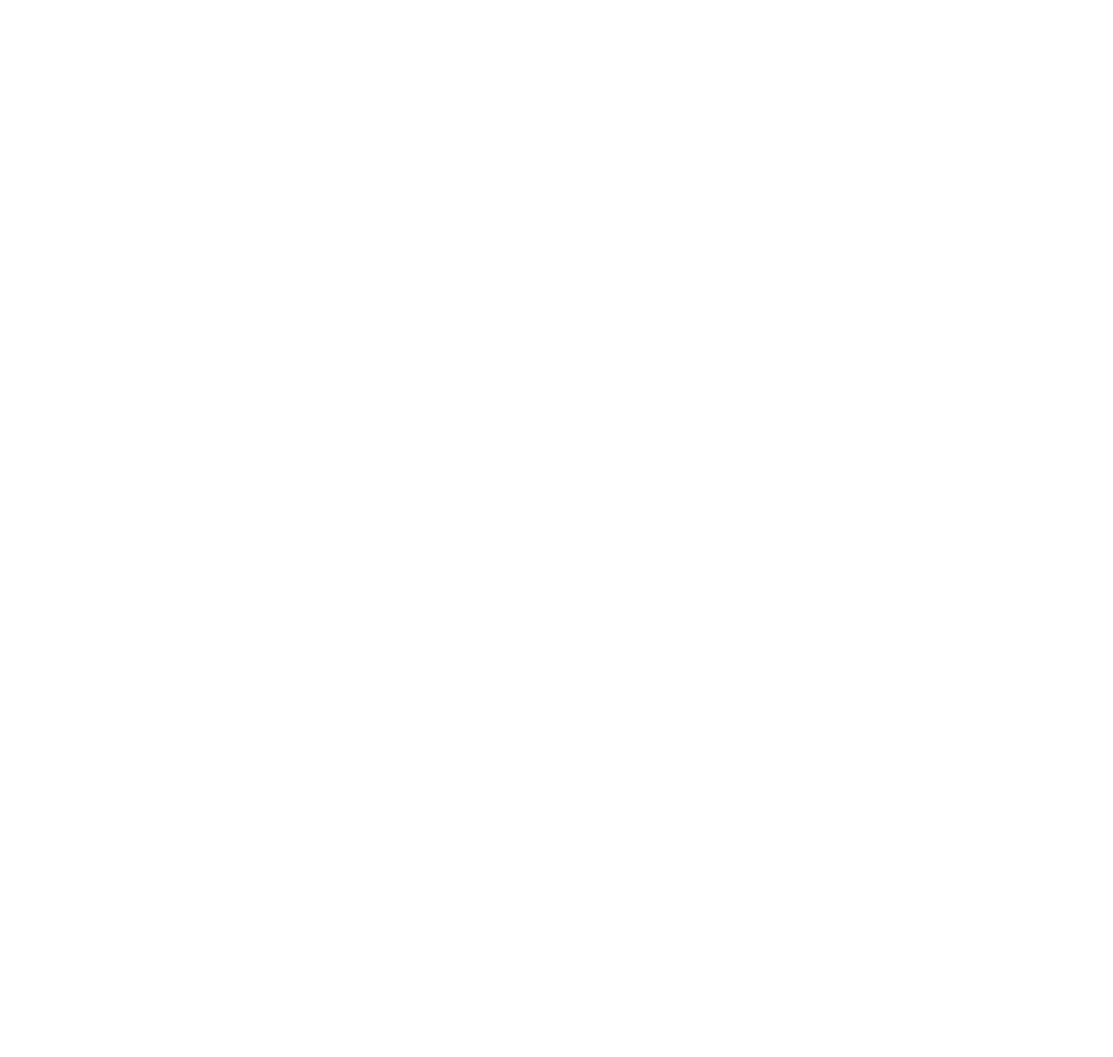
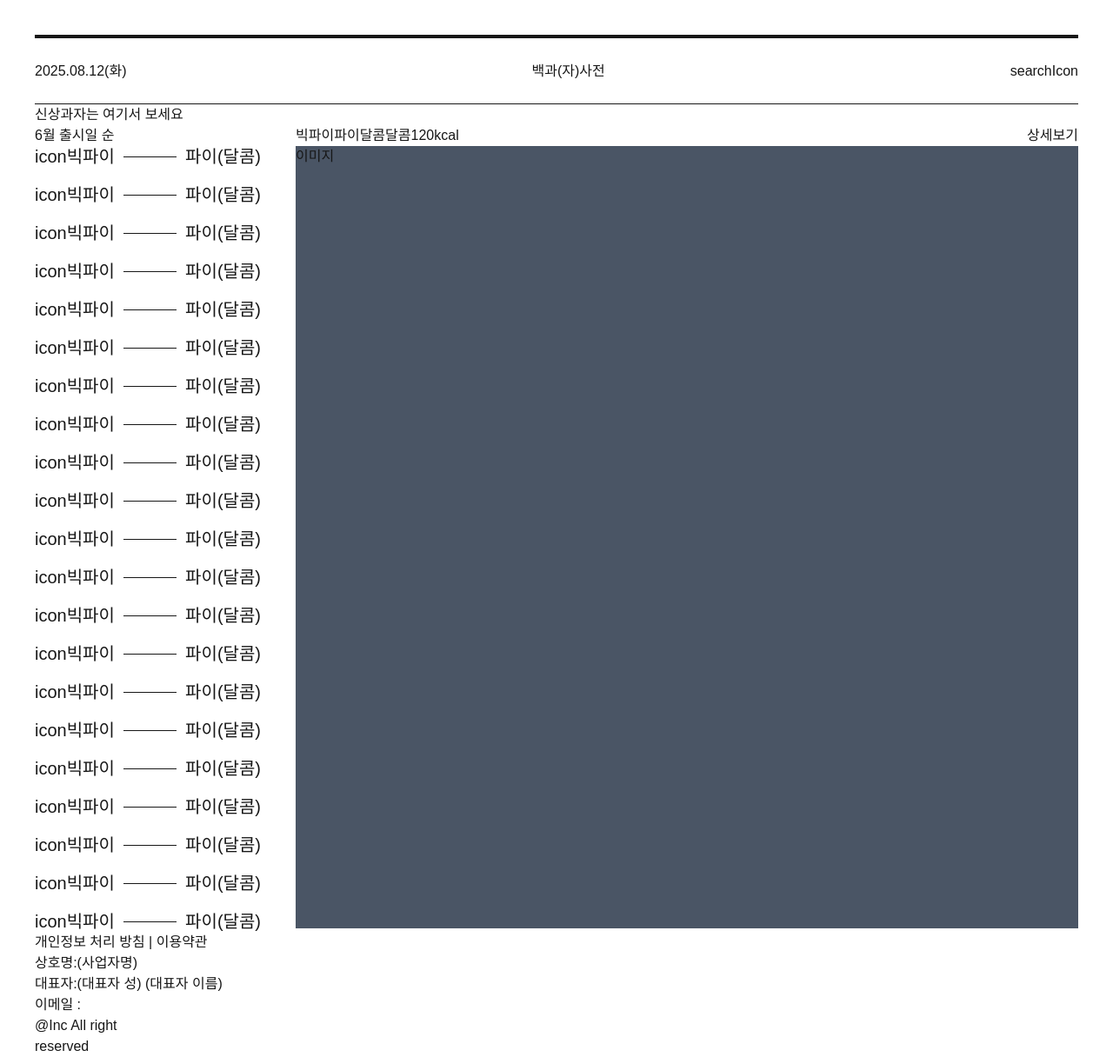
Before and after one commit to bananana0118/100-snacks-dict-front, a Next.js app: page / in a window 1280 px wide. Shown: the whole page at 87% size. Before the commit the page ends 800 px from the top, so only its background shows below. Built offline with nearby package versions, Linux system fonts and the light colour scheme.

Commit message:
[feat]: home 퍼블리싱

```diff
--- a/src/app/globals.css
+++ b/src/app/globals.css
@@ -30,5 +30,6 @@
 body {
   background: var(--background);
   color: var(--foreground);
+  padding: 40px;
   font-family: Arial, Helvetica, sans-serif;
 }
--- a/src/app/layout.tsx
+++ b/src/app/layout.tsx
@@ -25,7 +25,7 @@
   return (
     <html lang="en">
       <body
-        className={`${geistSans.variable} ${geistMono.variable} antialiased`}
+        className={`${geistSans.variable} ${geistMono.variable} max-w-[1980px]antialiased mx-auto`}
       >
         {children}
       </body>
--- a/src/app/page.tsx
+++ b/src/app/page.tsx
@@ -1,3 +1,64 @@
 export default function Home() {
-  return <div></div>;
+  return (
+    <div className="flex h-screen flex-col">
+      <header>
+        <div className="flex h-20 items-center justify-between border-t-4 border-b-1">
+          <div>2025.08.12(화)</div>
+          <div>백과(자)사전</div>
+          <div>searchIcon</div>
+        </div>
+      </header>
+      <main className="flex-1">
+        <section>신상과자는 여기서 보세요</section>
+        <section className="flex flex-row gap-10">
+          <section className="flex min-w-fit flex-1 flex-col">
+            <p>6월 출시일 순</p>
+            <ul className="flex flex-col gap-5">
+              {Array.from({ length: 21 }).map((_, idx) => (
+                <li
+                  key={idx}
+                  className="flex h-6 items-center justify-between gap-2.5 text-xl"
+                >
+                  <div>
+                    icon<span>빅파이</span>
+                  </div>
+                  <hr className="flex w-1 flex-1"></hr>
+                  <div>파이(달콤)</div>
+                </li>
+              ))}
+            </ul>
+          </section>
+          <section>
+            <div className="flex justify-between">
+              <p>
+                <span>빅파이</span>
+                <span>파이</span>
+                <span>달콤</span>
+                <span>달콤</span>
+                <span>120kcal</span>
+              </p>
+              <div>상세보기</div>
+            </div>
+            <div className="h-[900px] w-[900px] bg-gray-600">이미지</div>
+          </section>
+        </section>
+      </main>
+      <footer>
+        <section>
+          <span>개인정보 처리 방침</span> | <span>이용약관</span>
+          <div>
+            상호명:(사업자명)
+            <br />
+            대표자:(대표자 성) (대표자 이름)
+            <br />
+            이메일 :<br />
+            @Inc All right
+            <br />
+            reserved
+            <br />
+          </div>
+        </section>
+      </footer>
+    </div>
+  );
 }
```
